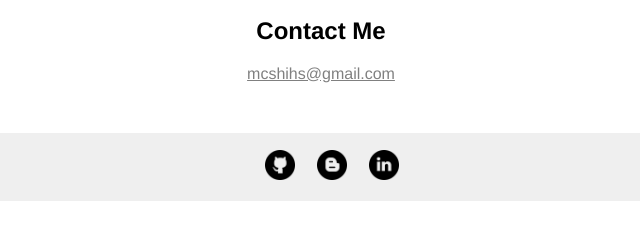
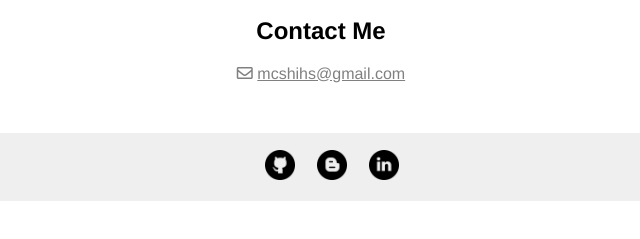
Before and after one commit to shihs/shihs.github.io, a plain HTML site: page index.html in a window 1280 px wide. Shown: the part 234-473 px from the top of the page, 319-959 px from the left. Drawn offline with Linux system fonts and the light colour scheme.

Commit message:
add email icon

```diff
--- a/css/main.css
+++ b/css/main.css
@@ -62,6 +62,7 @@ p {
 
 #contact {
     text-align: center;
+    color: gray;
 }
 #contact a {
     color: gray;
--- a/index.html
+++ b/index.html
@@ -3,6 +3,7 @@
     <head>
         <title>M.C. Shih &middot; HOMEPAGE</title>
         <link href = "css/main.css" rel = "stylesheet"/>
+        <link href="https://use.fontawesome.com/releases/v5.0.8/css/all.css" rel="stylesheet">
         <meta name="viewport" content="width=device-width">
 
         <!-- Icons -->
@@ -45,6 +46,7 @@
 
         <h2>Contact Me</h2>
         <div id="contact" class="contact">
+            <i class="far fa-envelope"></i>
             <a href="mailto:mcshihs@gmail.com">mcshihs@gmail.com</a>
         </div>
 
```
